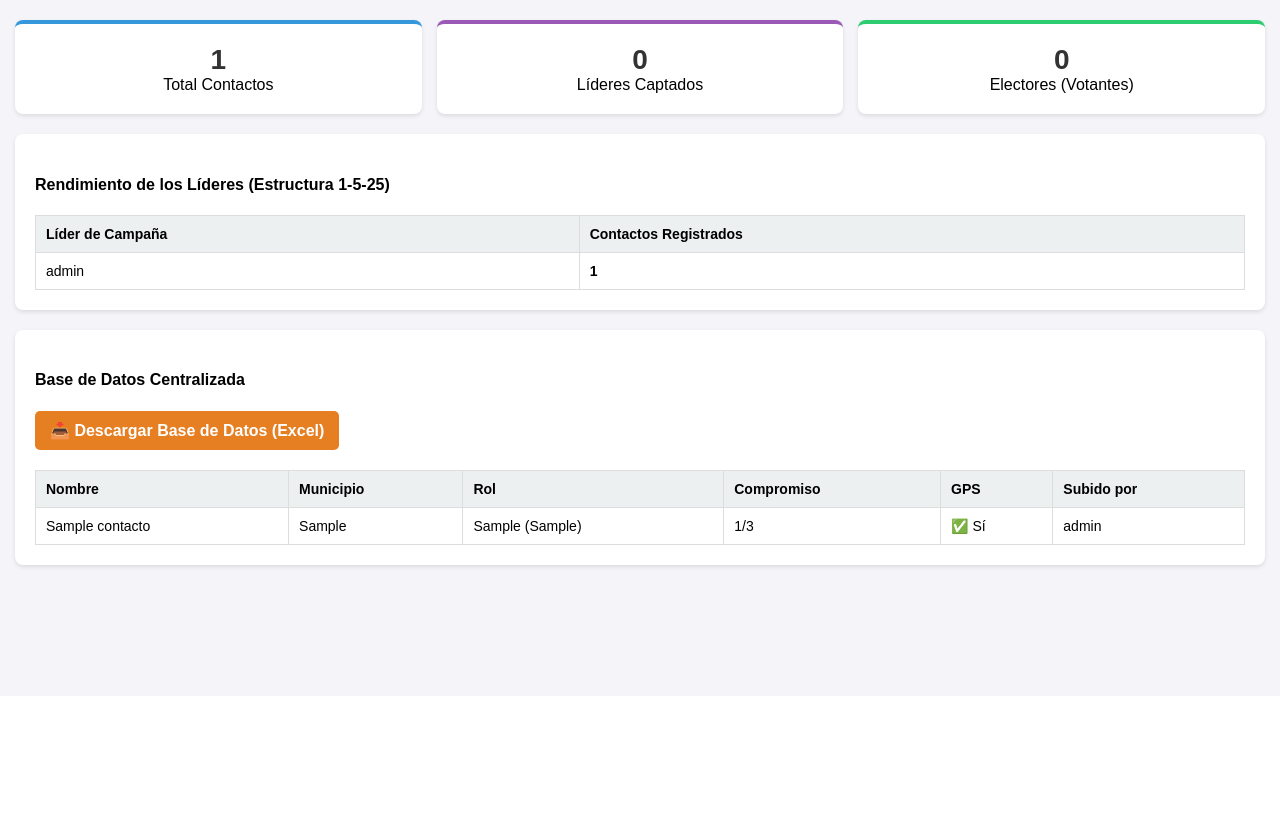
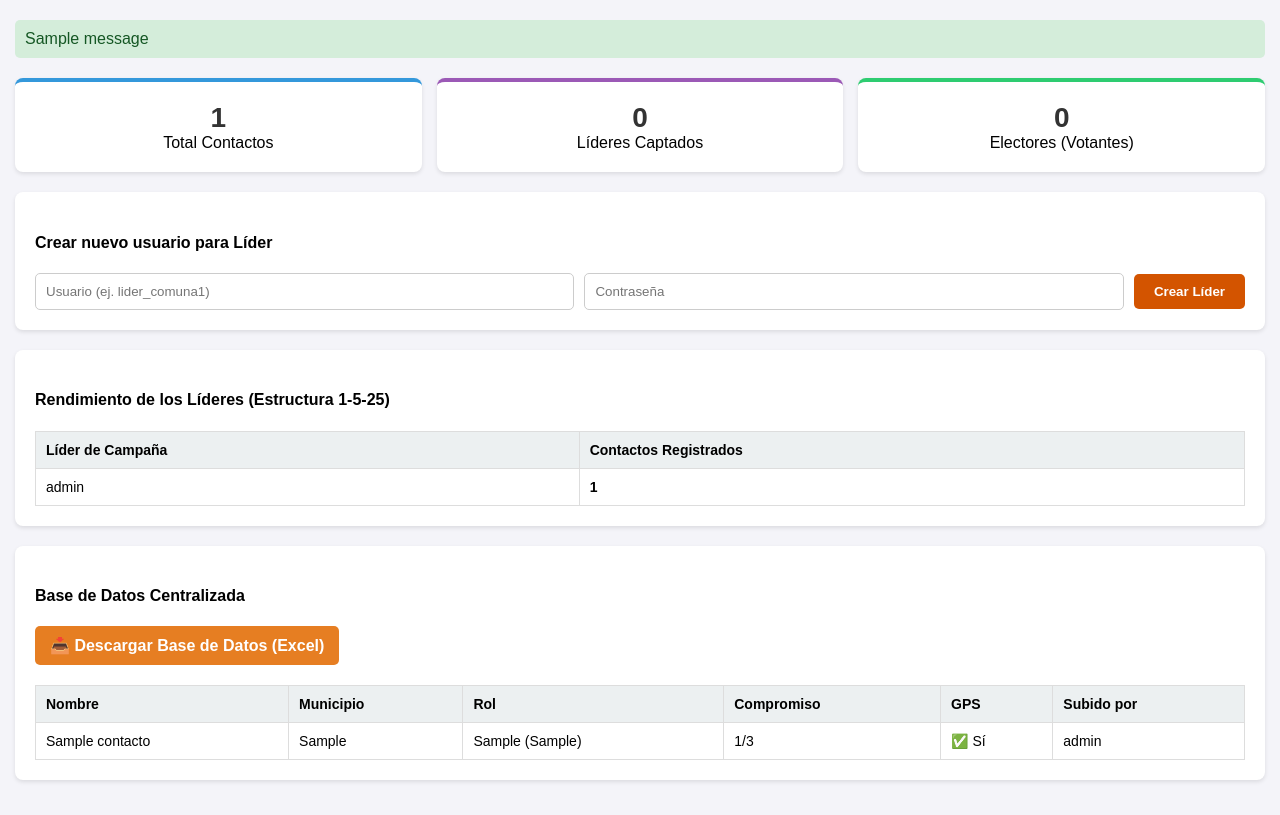
Before and after one commit to crm-campana-narino/Nari-o-Vital, a Flask app: page / in a window 1280 px wide. Shown: the part 104-919 px from the top of the page. Before the commit the page ends 674 px from the top, so only its background shows below. Run offline with Flask 3, Linux system fonts and the light colour scheme; a user stored in the database is signed in; tables that the repository leaves empty hold one stand-in row (values such as "Sample post"); one stand-in notice (Sample message) is shown.

Commit message:
Implement form to create new leaders
Added a form for creating new leaders with username and password fields.

```diff
--- a/templates/admin_dashboard.html
+++ b/templates/admin_dashboard.html
@@ -18,6 +18,14 @@
         th, td { border: 1px solid #ddd; padding: 10px; text-align: left; }
         th { background-color: #ecf0f1; }
         .btn-export { background-color: #e67e22; color: white; padding: 10px 15px; text-decoration: none; border-radius: 5px; font-weight: bold; display: inline-block; margin-bottom: 10px; }
+
+        /* Estilos para el formulario de crear líder */
+        .form-crear-lider { display: flex; gap: 10px; align-items: center; flex-wrap: wrap; }
+        .form-crear-lider input { padding: 10px; border: 1px solid #ccc; border-radius: 5px; flex: 1; min-width: 150px; }
+        .form-crear-lider button { padding: 10px 20px; background-color: #d35400; color: white; border: none; border-radius: 5px; font-weight: bold; cursor: pointer; }
+        .form-crear-lider button:hover { background-color: #e67e22; }
+
+        .mensaje-flash { background: #d4edda; color: #155724; padding: 10px; border-radius: 5px; margin-bottom: 20px; }
     </style>
 </head>
 <body>
@@ -26,6 +34,14 @@
         <a href="{{ url_for('logout') }}" class="logout">Salir</a>
     </div>
 
+    <!-- Mensajes de éxito o error -->
+    {% with messages = get_flashed_messages() %}
+      {% if messages %}
+        <div class="mensaje-flash">{{ messages[0] }}</div>
+      {% endif %}
+    {% endwith %}
+
+    <!-- Tarjetas de Estadísticas -->
     <div class="kpis">
         <div class="kpi-card">
             <div class="kpi-number">{{ total }}</div>
@@ -41,6 +57,17 @@
         </div>
     </div>
 
+    <!-- NUEVO: Formulario para crear líderes -->
+    <div class="card">
+        <h4>Crear nuevo usuario para Líder</h4>
+        <form class="form-crear-lider" method="POST" action="{{ url_for('crear_lider') }}">
+            <input type="text" name="nuevo_usuario" placeholder="Usuario (ej. lider_comuna1)" required>
+            <input type="text" name="nueva_clave" placeholder="Contraseña" required>
+            <button type="submit">Crear Líder</button>
+        </form>
+    </div>
+
+    <!-- Rendimiento del Equipo -->
     <div class="card">
         <h4>Rendimiento de los Líderes (Estructura 1-5-25)</h4>
         <table>
@@ -57,6 +84,7 @@
         </table>
     </div>
 
+    <!-- Base de Datos Centralizada -->
     <div class="card">
         <h4>Base de Datos Centralizada</h4>
         <a href="{{ url_for('exportar') }}" class="btn-export">📥 Descargar Base de Datos (Excel)</a>
@@ -81,5 +109,6 @@
             {% endfor %}
         </table>
     </div>
+
 </body>
 </html>
```
